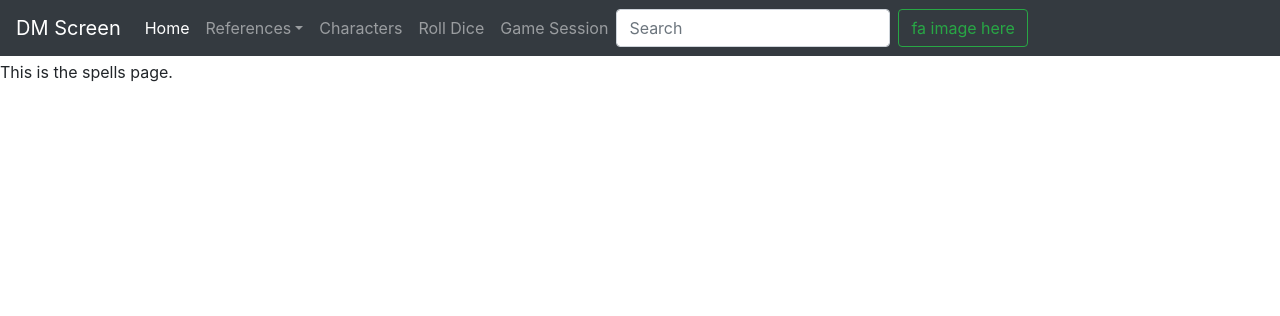
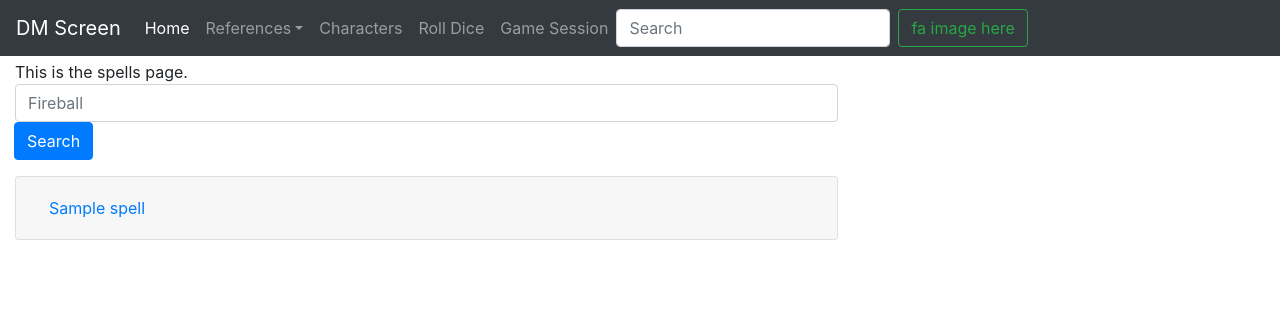
Before and after one commit to KaraMartin/DMScreen, a Django app: template templates/DMScreen/spells.html in a window 1280 px wide. Shown: the top 316 px of the page. Run offline with Django 3.2, Linux system fonts and the light colour scheme; the template is opened without the code that fills it: most values are stand-ins (such as "Sample title", 1, 10 or a date in 2020); some libraries are stand-ins or nearby versions.

```diff
--- a/templates/DMScreen/base.html
+++ b/templates/DMScreen/base.html
@@ -46,15 +46,9 @@
                 </div>
             </div>
         </nav>
-
-
-
-            <div class="row">
-                <div class="col-8">
-                    {% block body %}
-                    {% endblock %}
-                </div>
-            </div>
+        <div class="container-fluid">
+            {% block body %}
+            {% endblock %}
         </div>
         <!-- JavaScript -->
         <!-- jQuery first, then Popper.js, then Bootstrap JS -->
--- a/templates/DMScreen/spells.html
+++ b/templates/DMScreen/spells.html
@@ -5,4 +5,42 @@
 
 {% block body %}
     This is the spells page.
+
+    <div class="row">
+        <div class="col-8">
+
+            <form action="{% url 'spells' %}" method="post">
+                {% csrf_token %}
+                <div class="input group mb-3">
+                    <input type="text" class="form-control" placeholder="Fireball" name="spell_name">
+                    <div class="input-group-append">
+                        <button class="btn btn-primary">Search</button>
+                    </div>
+                </div>
+            </form>
+
+            <div class="accordion" id="results">
+
+                {% for spell in spells %}
+                <div class="card mb-3">
+                    <div class="card-header" id="headingOne">
+                        <h5 class="mb-0">
+                            <button class="btn btn-link" type="button" data-toggle="collapse" data-target="#collapse-{{ spell.index }}">
+                                {{ spell.name }}
+                            </button>
+                        </h5>
+                    </div>
+                    <div id="collapse-{{ spell.index }}" class="collapse" data-parent="#results">
+                          <div class="card-body">
+                                {{ spell }}
+                          </div>
+                    </div>
+                </div>
+                {% endfor %}
+
+            </div>
+
+        </div>
+    </div>
+
 {% endblock %}
```
Also changed, not shown: DMScreen/views.py (+23 -1 lines), static/js/DMScreen.js (added, +15 -0 lines).
